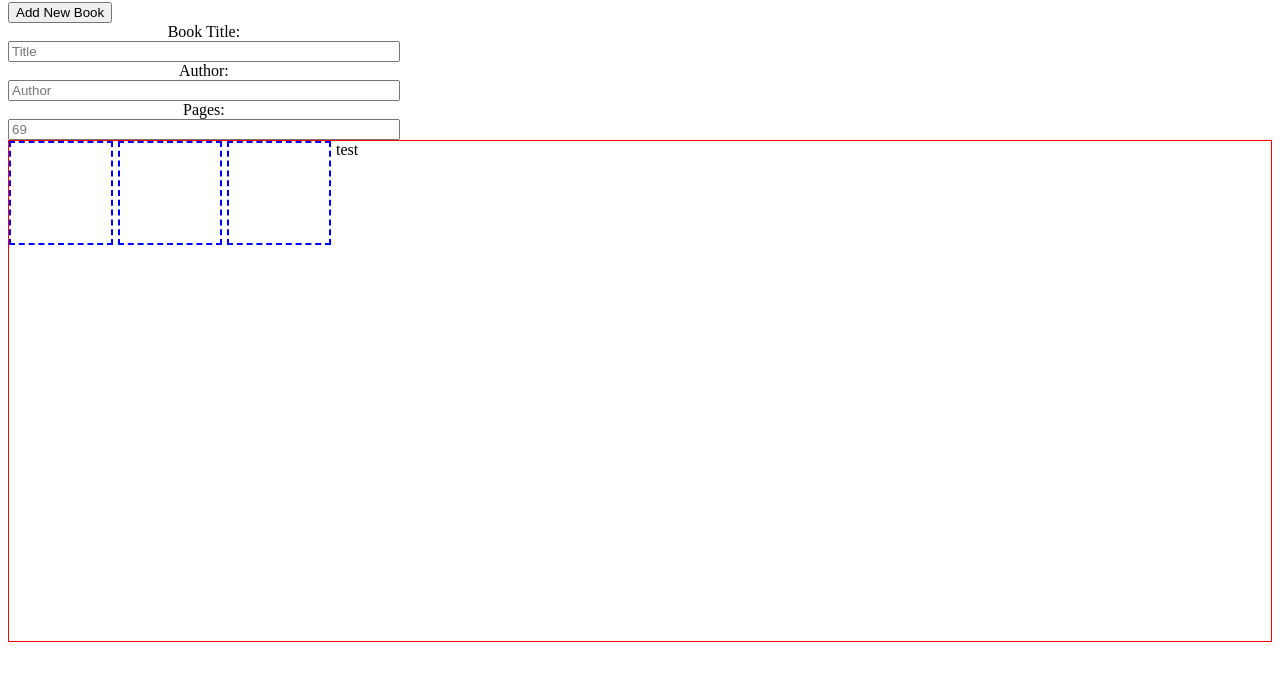
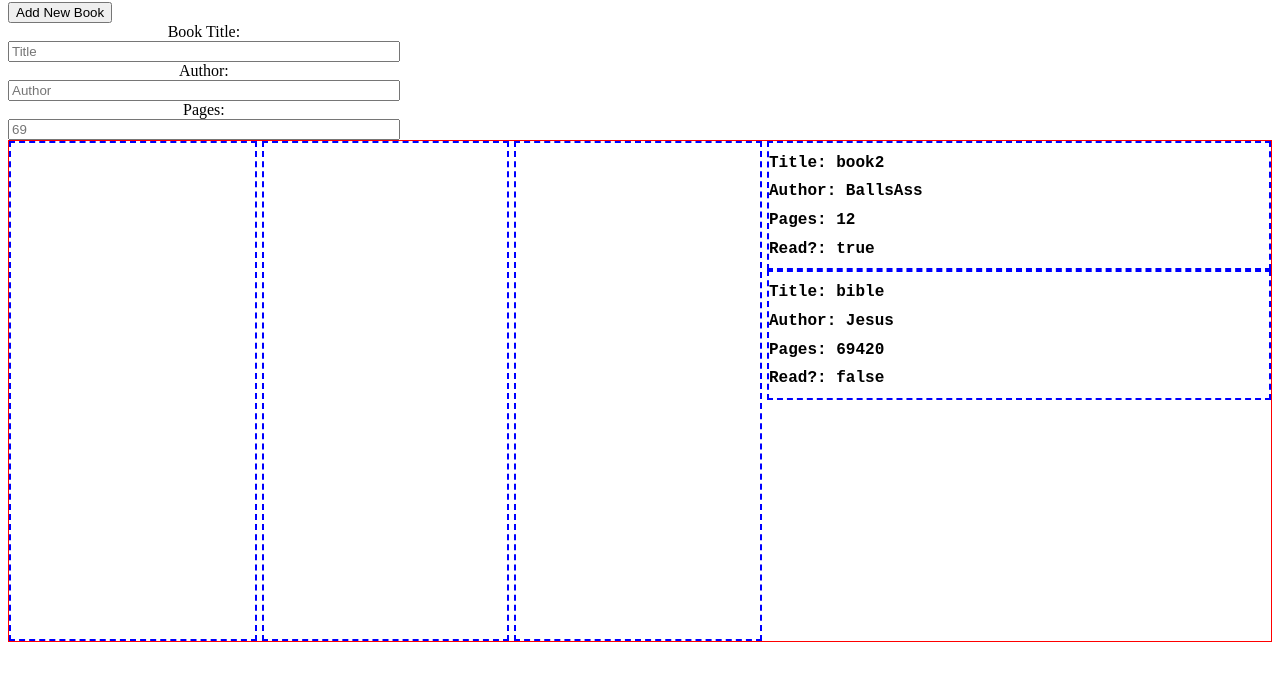
Before and after one commit to shnaboi/Library, a plain HTML site: page index.html in a window 1280 px wide. Shown: the part 78-758 px from the top of the page. Drawn offline with Linux system fonts and the light colour scheme.

Commit message:
JS now displays myLibrary object on seperate card

```diff
--- a/app.js
+++ b/app.js
@@ -21,26 +21,54 @@ function Book(title, author, pages, read) {
     this.info = () => `${title} by ${author}, ${pages} pages, ${read}`;
 }
 
+// a function to add book in document
 function addBook() {
 
 }
+
+// a function to push user made book to myLibrary
 function pushBook() {
     myLibrary.push()
 }
 
+// a function to append info of book to card
+function createBookElement(el, content, className) {
+    const element = document.createElement(el);
+    element.textContent = content;
+    element.setAttribute('class', className);
+    return element;
+}
+
+// a function to create dom object of book
+function createBookItem(book, index) {
+    const bookItem = document.createElement('div');
+    bookItem.setAttribute('id', index)
+    bookItem.setAttribute('key', index)
+    bookItem.setAttribute('class', 'card book')
+    bookItem.appendChild(
+        createBookElement('h1', `Title: ${book.title}`, "book-info"));
+    bookItem.appendChild(
+        createBookElement('h1', `Author: ${book.author}`, "book-info"));
+    bookItem.appendChild(
+        createBookElement('h1', `Pages: ${book.pages}`, "book-info"));
+    bookItem.appendChild(
+        createBookElement('h1', `Read?: ${book.read}`, "book-info"));
+    BookDiv.insertAdjacentElement("afterbegin", bookItem);
+}
+
+// a function to display books on document
 function renderBooks() {
-    myLibrary.map((title, index) => {
-        createBookItem(title, index)
+    myLibrary.map((book, index) => {
+        createBookItem(book, index)
     })
 }
 
+renderBooks();
 
 // function Fiction() {};
 // Fiction.prototype = Object.create(Book.prototype);
 
 let test = new Book('a', 'b', 69, 'yes');
 
-BookDiv.textContent = "test";
-
 console.log(test);
 console.log(myLibrary)
--- a/style.css
+++ b/style.css
@@ -14,6 +14,10 @@
 
 .card {
     border: 2px dashed blue;
-    width: 100px;
-    height: 100px;
+    width: 500px
 }
+
+.book-info {
+    font-family: 'Courier New', Courier, monospace;
+    font-size: 1rem;
+}
```
